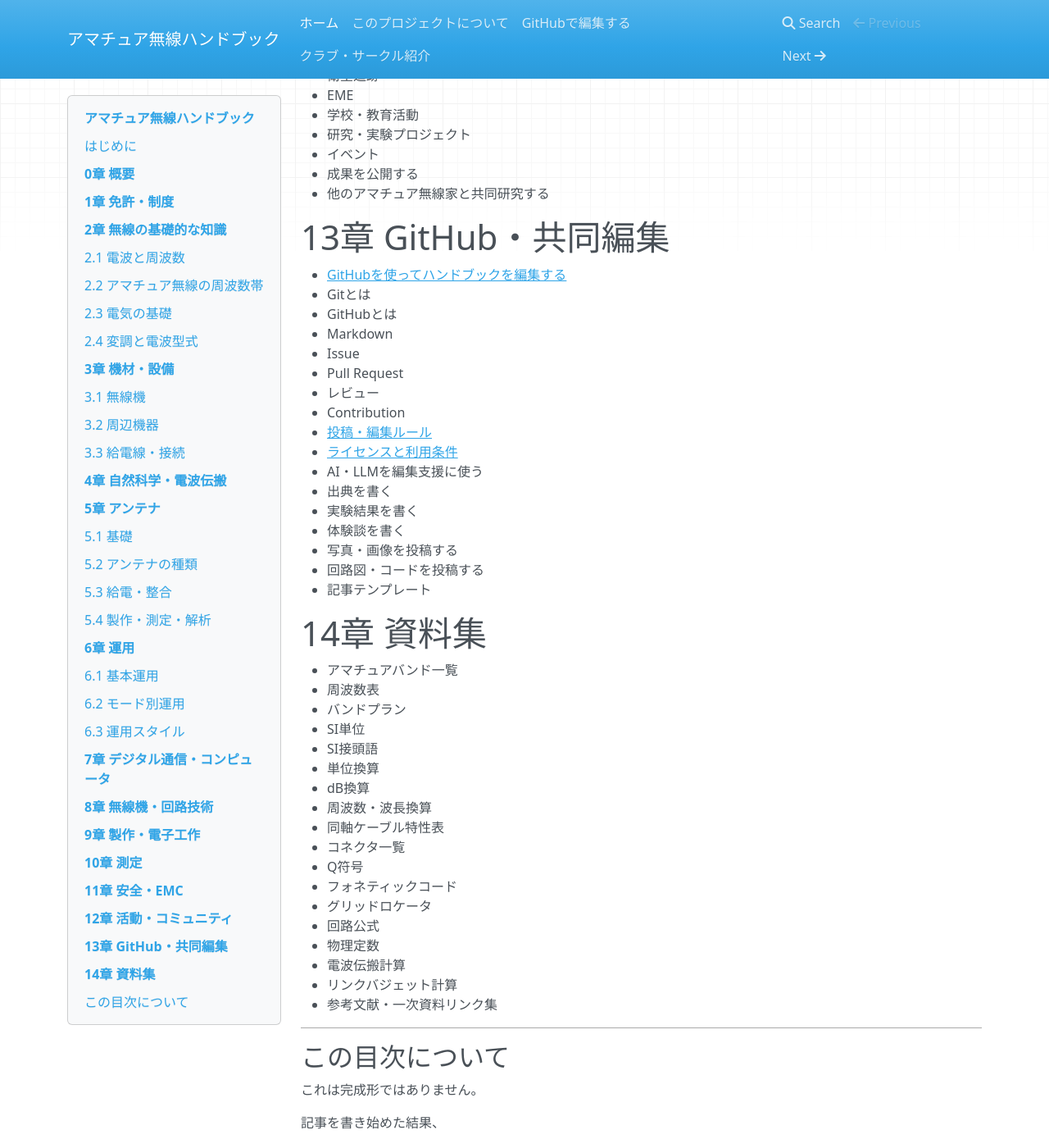
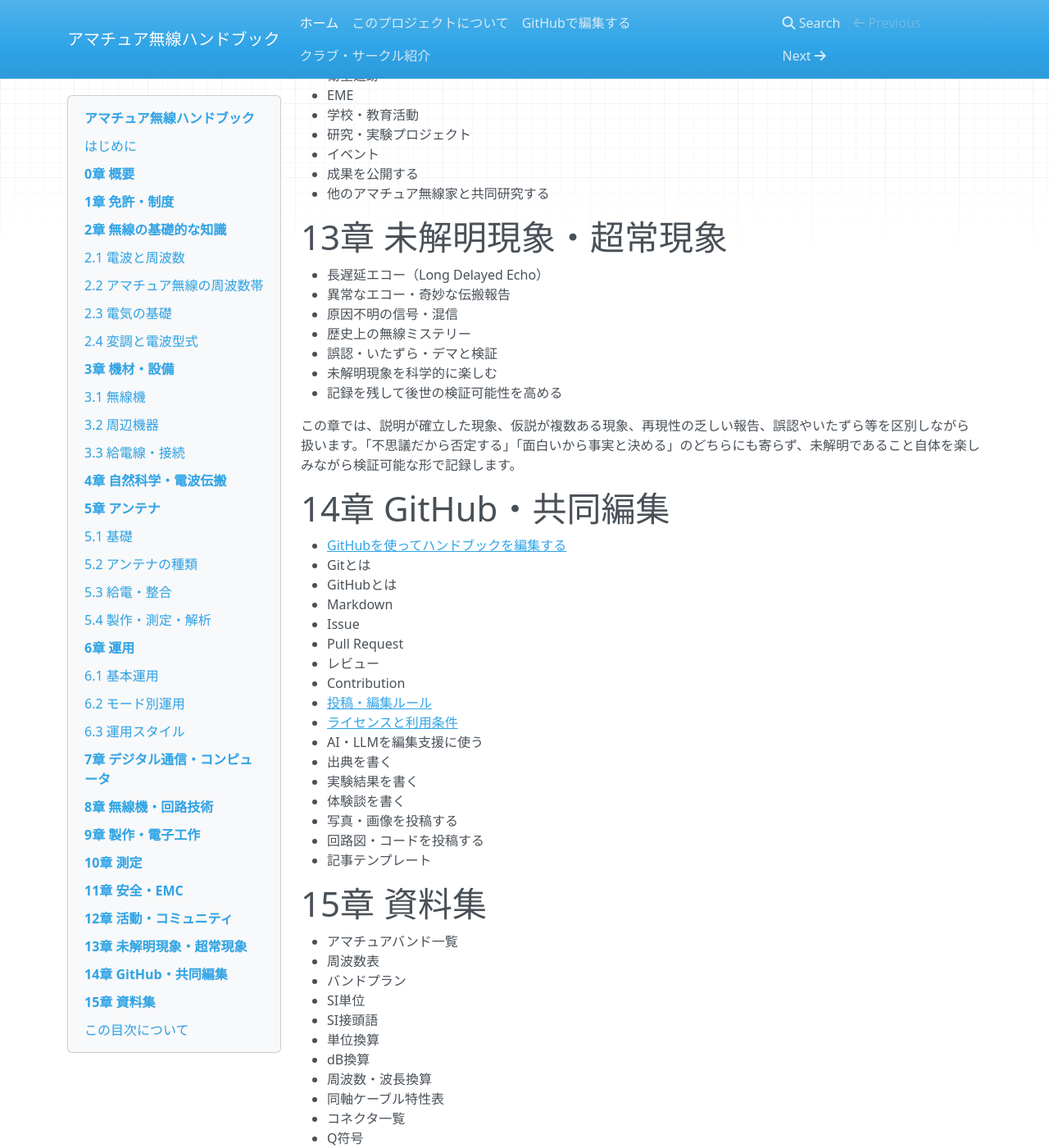
Before and after one commit to CQAKIBA/AmateurRadio-Handbook, an MkDocs documentation site: the page built from docs/index.md, in a window 1280 px wide and 1400 px high, scrolled down 10853 px. Shown: the whole window at 82% size. Built offline with MkDocs 1.6.1, drawn with Linux system fonts in a browser that asks for light colours; nearby versions of some CDN libraries.

Commit message:
Link success-story guide and add radio mysteries chapter

```diff
--- a/docs/index.md
+++ b/docs/index.md
@@ -28,7 +28,7 @@
 - アマチュア無線の楽しみ方
 - 交信だけではないアマチュア無線
 - 技術研究・自作・測定・実験
-- よくある誤解・伝説・極端な成功例との付き合い方
+- [よくある誤解・伝説・極端な成功例との付き合い方](00_概要/極端な成功例との付き合い方.md)
 
 # 1章 免許・制度
 
@@ -459,7 +459,19 @@
 - 成果を公開する
 - 他のアマチュア無線家と共同研究する
 
-# 13章 GitHub・共同編集
+# 13章 未解明現象・超常現象
+
+- 長遅延エコー（Long Delayed Echo）
+- 異常なエコー・奇妙な伝搬報告
+- 原因不明の信号・混信
+- 歴史上の無線ミステリー
+- 誤認・いたずら・デマと検証
+- 未解明現象を科学的に楽しむ
+- 記録を残して後世の検証可能性を高める
+
+この章では、説明が確立した現象、仮説が複数ある現象、再現性の乏しい報告、誤認やいたずら等を区別しながら扱います。「不思議だから否定する」「面白いから事実と決める」のどちらにも寄らず、未解明であること自体を楽しみながら検証可能な形で記録します。
+
+# 14章 GitHub・共同編集
 
 - [GitHubを使ってハンドブックを編集する](github.md)
 - Gitとは
@@ -479,7 +491,7 @@
 - 回路図・コードを投稿する
 - 記事テンプレート
 
-# 14章 資料集
+# 15章 資料集
 
 - アマチュアバンド一覧
 - 周波数表
```
